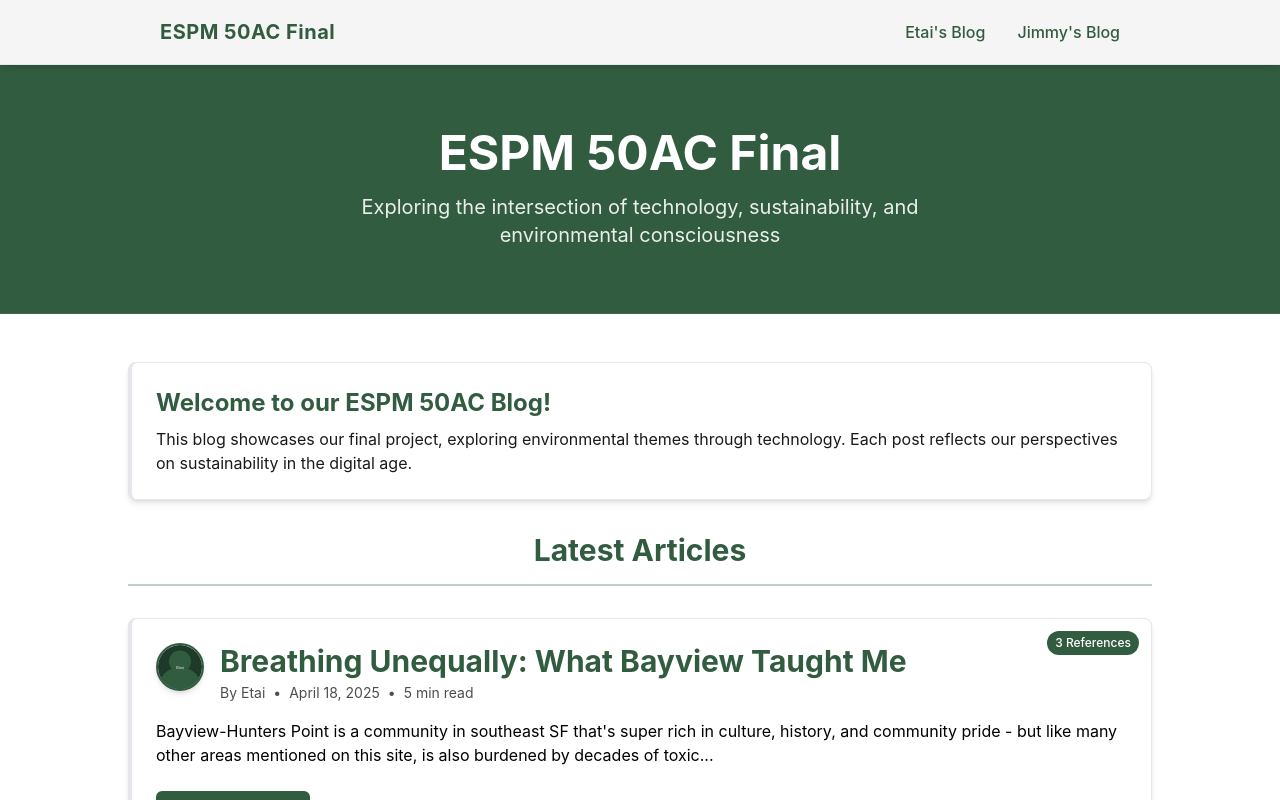
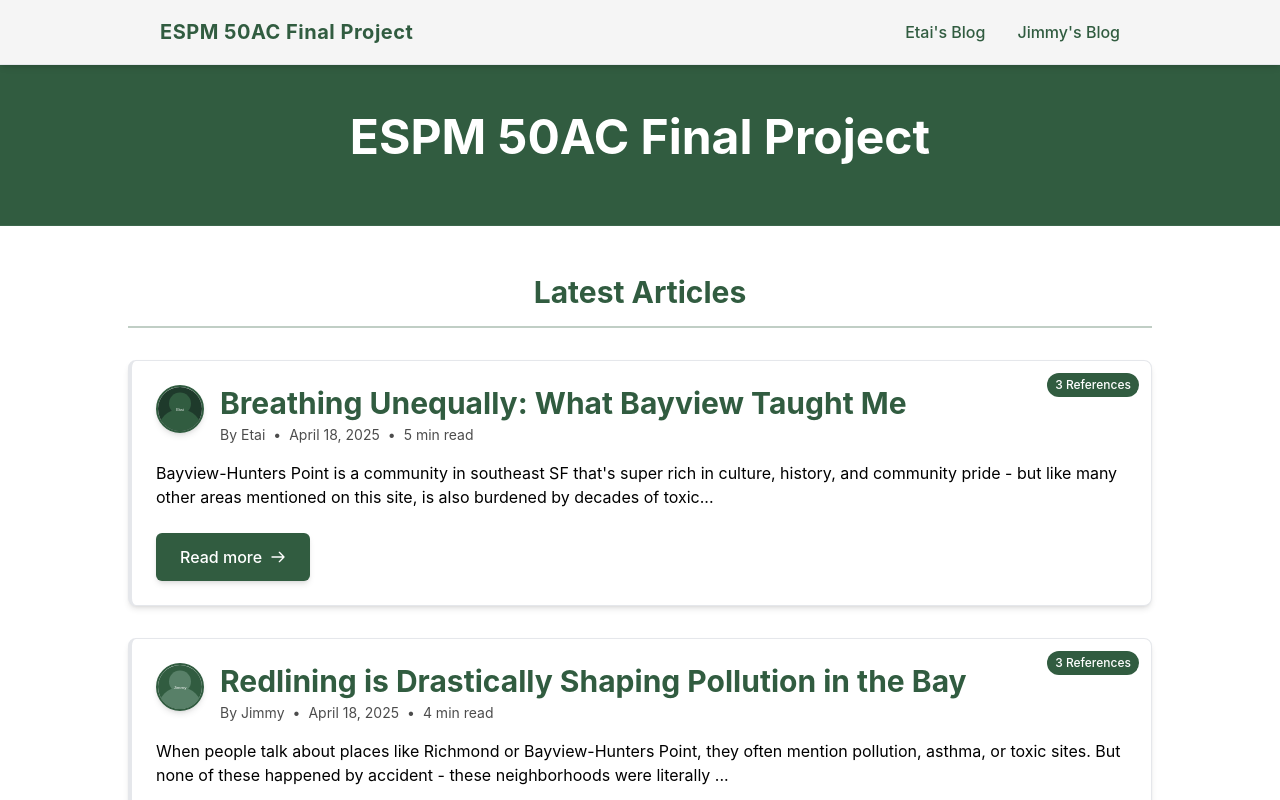
Before and after one commit to eattie/espm-final, a Next.js app: page / in a window 1280 px wide. Shown: the top 800 px of the page. Built offline with nearby package versions, Linux system fonts and the light colour scheme.

Commit message:
Simplify UI: update title and remove unnecessary sections

```diff
--- a/app/authors/[name]/page.tsx
+++ b/app/authors/[name]/page.tsx
@@ -57,15 +57,6 @@ export default function AuthorPage({
 
       <main className="py-12 px-4 sm:px-6 lg:px-8 bg-white">
         <div className="max-w-5xl mx-auto">
-          <div className="bg-white rounded-lg p-6 mb-8 shadow-md border-l-4 border-[#315c40] border-t border-r border-b border-gray-200">
-            <h2 className="text-2xl font-bold text-[#315c40] mb-2">About {authorName}</h2>
-            <p className="text-black/90">
-              {authorName} is passionate about exploring the intersection of technology and environmental sustainability.
-              Through thoughtful writing and research, {authorName} shares insights on how we can build a more
-              sustainable digital future.
-            </p>
-          </div>
-
           <h2 className="text-2xl font-bold text-[#315c40] mb-6 border-b-2 border-[#315c40]/30 pb-2">
             Articles by {authorName}
           </h2>
--- a/app/components/Navbar.tsx
+++ b/app/components/Navbar.tsx
@@ -7,7 +7,7 @@ export default function Navbar() {
         <div className="flex items-center justify-between h-16">
           <Link href="/" className="text-xl font-bold relative group">
             <span className="text-[#315c40] tracking-wide">
-              ESPM 50AC Final
+              ESPM 50AC Final Project
             </span>
             <span className="absolute -bottom-1 left-0 w-0 h-0.5 bg-[#315c40] group-hover:w-full transition-all duration-300"></span>
           </Link>
--- a/app/page.tsx
+++ b/app/page.tsx
@@ -79,27 +79,16 @@ export default function Home() {
     <div className="min-h-screen bg-white text-black">
       <Navbar />
 
-      <div className="bg-[#315c40] py-16 border-b border-[#588068]/30">
+      <div className="bg-[#315c40] py-12 border-b border-[#588068]/30">
         <div className="max-w-5xl mx-auto px-4 sm:px-6 lg:px-8 text-center">
           <div className="animate-fadeIn">
-            <h1 className="text-5xl font-bold mb-4 text-white">ESPM 50AC Final</h1>
-            <p className="text-xl max-w-2xl mx-auto text-white/90">
-              Exploring the intersection of technology, sustainability, and environmental consciousness
-            </p>
+            <h1 className="text-5xl font-bold mb-4 text-white">ESPM 50AC Final Project</h1>
           </div>
         </div>
       </div>
 
       <main className="py-12 px-4 sm:px-6 lg:px-8 bg-white">
         <div className="max-w-5xl mx-auto">
-          <div className="bg-white rounded-lg p-6 mb-8 shadow-md border-l-4 border-[#315c40] border-t border-r border-b border-gray-200">
-            <h2 className="text-2xl font-bold text-[#315c40] mb-2">Welcome to our ESPM 50AC Blog!</h2>
-            <p className="text-black/90">
-              This blog showcases our final project, exploring environmental themes through technology.
-              Each post reflects our perspectives on sustainability in the digital age.
-            </p>
-          </div>
-
           <h2 className="text-3xl font-bold text-[#315c40] mb-8 text-center border-b-2 border-[#315c40]/30 pb-4">
             Latest Articles
           </h2>
```
